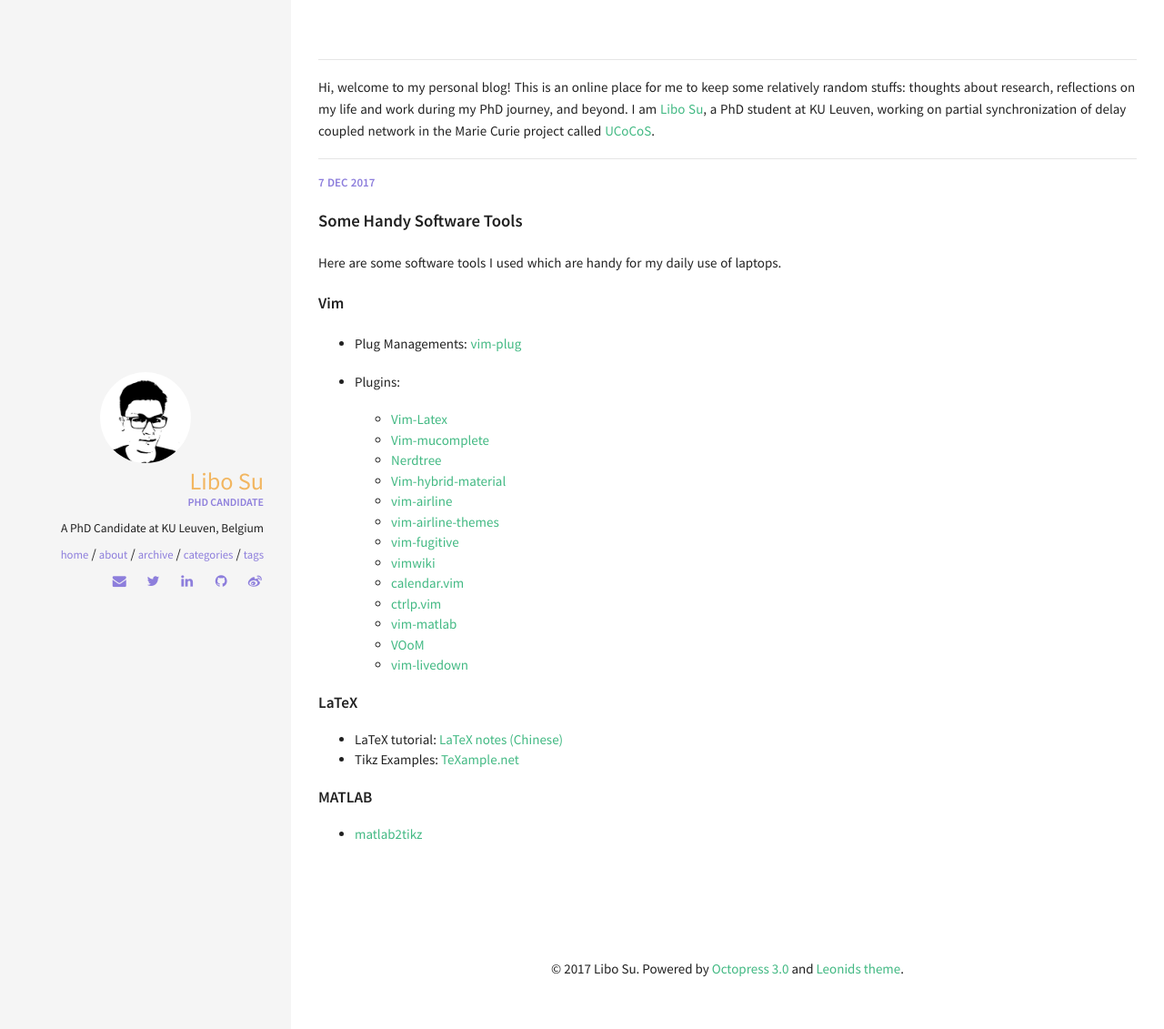
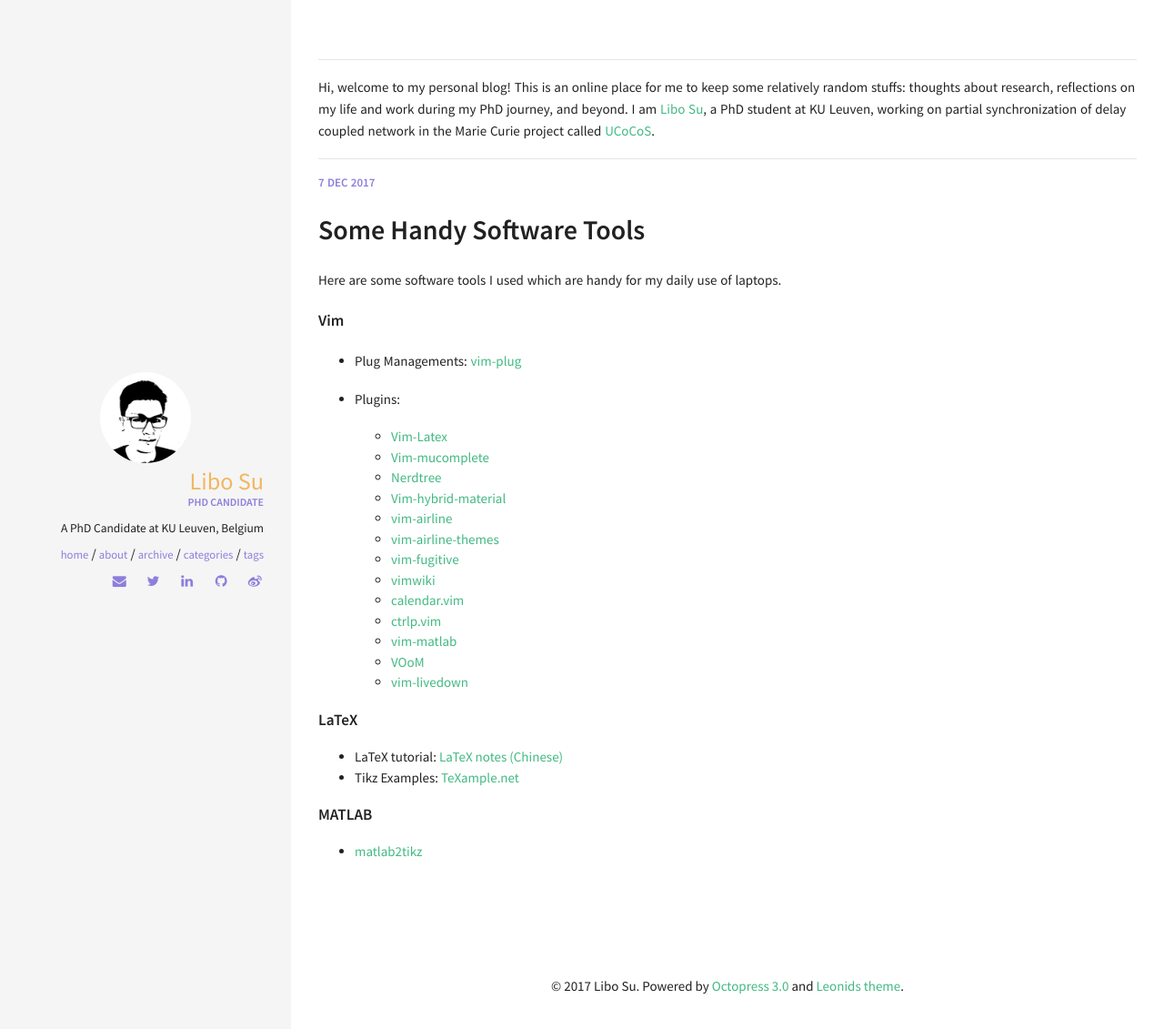
Before and after one commit to sulibo/sulibo.github.io, a Jekyll site: the page built from index.md, in a window 1280 px wide. Shown: the top 1131 px of the page at 91% size. Built offline with Jekyll 4.4.1, drawn with Linux system fonts in a browser that asks for light colours.

Commit message:
change the header size of home page

```diff
--- a/_layouts/post_listing.html
+++ b/_layouts/post_listing.html
@@ -21,12 +21,12 @@ layout: default
       {% endfor %}
       {% endif %}
     </p>
-    <h4>
+    <h1>
       <a href="{{ site.url }}{{ post.url }}" class="post-title" title="{{ post.title }}">{{ post.title }}</a>
       {% if post.link %}
       <a class="post-title-link" href="{{ post.link }}" target="_blank" title="{{ post.title }}"><i class="fa fa-external-link"></i></a>
       {% endif %}
-    </h4>
+    </h1>
 
     {% if post.author %}
       {% assign author = site.data.authors[post.author] %}
```
